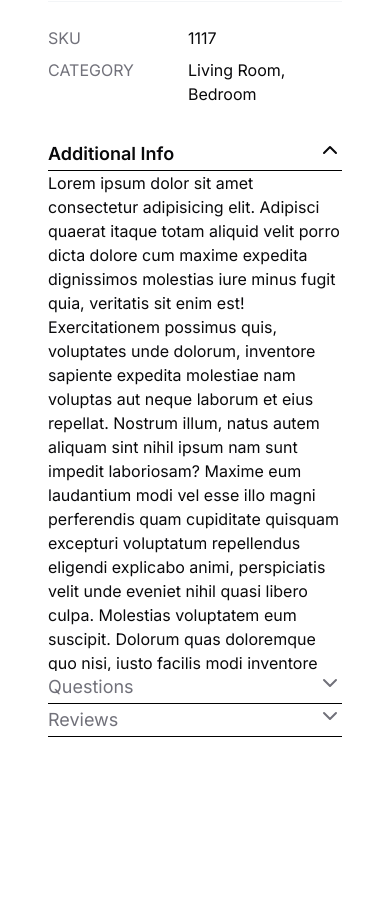
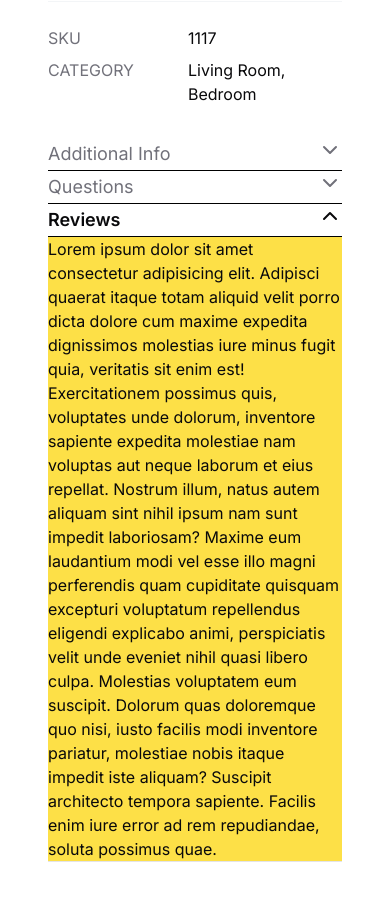
Before and after one commit to afridiwhatever/elegant-furnitures, a Next.js app: page /product/1 in a window 390 px wide. Shown: the part 1660-2561 px from the top of the page. Before the commit the page ends 2397 px from the top, so only its background shows below. Built offline with nearby package versions, Linux system fonts and the light colour scheme.

Commit message:
productinfo layout working

```diff
--- a/src/components/ProductAdditionalInfo.tsx
+++ b/src/components/ProductAdditionalInfo.tsx
@@ -1,29 +1,51 @@
 "use client";
-import { useState } from "react";
+import { useState, useEffect } from "react";
 import { ChevronDown } from "lucide-react";
 import { cn } from "@/lib/utils";
 
 const ProductAdditionalInfo = () => {
-  const [isInfoPanelOpen, setIsInfoPanelOpen] = useState(true);
+  const [isInfoPanelOpen, setIsInfoPanelOpen] = useState(false);
   const [isQuestionsPanelOpen, setIsQuestionsPanelOpen] = useState(false);
-  const [isReviewsPanelOpen, setIsReviewsPanelOpen] = useState(false);
+  const [isReviewsPanelOpen, setIsReviewsPanelOpen] = useState(true);
+  const [isOnMobile, setIsOnMobile] = useState(false);
+
+  useEffect(() => {
+    const mediaQuery = window.matchMedia("(max-width: 767px)");
+    setIsOnMobile(mediaQuery.matches);
+    const handleResize = () => {
+      setIsOnMobile(mediaQuery.matches);
+    };
+    window.addEventListener("resize", handleResize);
+    return () => {
+      window.removeEventListener("resize", handleResize);
+    };
+  }, []);
 
   return (
-    <div className="mt-6">
+    <div className="relative border-b  mb-20">
+      <div className="mt-6 flex flex-col md:flex-row md:gap-8">
         {/* Additional Info */}
         <div>
           {/* Header */}
           <div
-          className={`flex justify-between border-b border-black  ${
-            isInfoPanelOpen ? "font-semibold" : "text-muted-foreground"
+            className={`flex justify-between min-w-min ${
+              isOnMobile ? "border-b border-black" : ""
+            }  ${
+              isInfoPanelOpen
+                ? "font-semibold border-b border-black"
+                : "text-muted-foreground"
             }`}
             onClick={() => {
               setIsInfoPanelOpen(!isInfoPanelOpen);
+              if (!isOnMobile) {
+                setIsQuestionsPanelOpen(false);
+                setIsReviewsPanelOpen(false);
+              }
             }}
           >
             <h4 className="text-lg leading-8">Additional Info</h4>
             <ChevronDown
-            className={cn("transition-all duration-300", {
+              className={cn("transition-all duration-300 md:hidden", {
                 "rotate-180 ": isInfoPanelOpen,
               })}
             />
@@ -32,7 +54,7 @@ const ProductAdditionalInfo = () => {
           {/* content */}
           <div
             className={cn(
-            "w-full duration-300 delay-75 transition-max-h max-h-0 overflow-hidden",
+              "w-full duration-300 transition-max-h max-h-0 overflow-hidden md:absolute inset-x-0 top-10",
               {
                 "max-h-[500px]": isInfoPanelOpen,
               }
@@ -41,18 +63,18 @@ const ProductAdditionalInfo = () => {
             <div className="h-full w-full ">
               Lorem ipsum dolor sit amet consectetur adipisicing elit. Adipisci
               quaerat itaque totam aliquid velit porro dicta dolore cum maxime
-            expedita dignissimos molestias iure minus fugit quia, veritatis sit
-            enim est! Exercitationem possimus quis, voluptates unde dolorum,
-            inventore sapiente expedita molestiae nam voluptas aut neque laborum
-            et eius repellat. Nostrum illum, natus autem aliquam sint nihil
-            ipsum nam sunt impedit laboriosam? Maxime eum laudantium modi vel
-            esse illo magni perferendis quam cupiditate quisquam excepturi
-            voluptatum repellendus eligendi explicabo animi, perspiciatis velit
-            unde eveniet nihil quasi libero culpa. Molestias voluptatem eum
-            suscipit. Dolorum quas doloremque quo nisi, iusto facilis modi
-            inventore pariatur, molestiae nobis itaque impedit iste aliquam?
-            Suscipit architecto tempora sapiente. Facilis enim iure error ad rem
-            repudiandae, soluta possimus quae.
+              expedita dignissimos molestias iure minus fugit quia, veritatis
+              sit enim est! Exercitationem possimus quis, voluptates unde
+              dolorum, inventore sapiente expedita molestiae nam voluptas aut
+              neque laborum et eius repellat. Nostrum illum, natus autem aliquam
+              sint nihil ipsum nam sunt impedit laboriosam? Maxime eum
+              laudantium modi vel esse illo magni perferendis quam cupiditate
+              quisquam excepturi voluptatum repellendus eligendi explicabo
+              animi, perspiciatis velit unde eveniet nihil quasi libero culpa.
+              Molestias voluptatem eum suscipit. Dolorum quas doloremque quo
+              nisi, iusto facilis modi inventore pariatur, molestiae nobis
+              itaque impedit iste aliquam? Suscipit architecto tempora sapiente.
+              Facilis enim iure error ad rem repudiandae, soluta possimus quae.
             </div>
           </div>
         </div>
@@ -61,16 +83,24 @@ const ProductAdditionalInfo = () => {
         <div>
           {/* Header */}
           <div
-          className={`flex justify-between border-b border-black  ${
-            isQuestionsPanelOpen ? "font-semibold" : "text-muted-foreground"
+            className={`flex justify-between min-w-min ${
+              isOnMobile ? "border-b border-black" : ""
+            }  ${
+              isQuestionsPanelOpen
+                ? "font-semibold border-b border-black"
+                : "text-muted-foreground"
             }`}
             onClick={() => {
               setIsQuestionsPanelOpen(!isQuestionsPanelOpen);
+              if (!isOnMobile) {
+                setIsInfoPanelOpen(false);
+                setIsReviewsPanelOpen(false);
+              }
             }}
           >
             <h4 className="text-lg leading-8">Questions</h4>
             <ChevronDown
-            className={cn("transition-all duration-300", {
+              className={cn("transition-all duration-300 md:hidden", {
                 "rotate-180 ": isQuestionsPanelOpen,
               })}
             />
@@ -79,7 +109,7 @@ const ProductAdditionalInfo = () => {
           {/* content */}
           <div
             className={cn(
-            "w-full transition-all duration-500 ease-linear max-h-0 overflow-hidden",
+              "w-full duration-300 transition-max-h max-h-0 overflow-hidden md:absolute  inset-x-0 top-10",
               {
                 "max-h-[800px]": isQuestionsPanelOpen,
               }
@@ -88,18 +118,18 @@ const ProductAdditionalInfo = () => {
             <div className="h-full w-full bg-green-300">
               Lorem ipsum dolor sit amet consectetur adipisicing elit. Adipisci
               quaerat itaque totam aliquid velit porro dicta dolore cum maxime
-            expedita dignissimos molestias iure minus fugit quia, veritatis sit
-            enim est! Exercitationem possimus quis, voluptates unde dolorum,
-            inventore sapiente expedita molestiae nam voluptas aut neque laborum
-            et eius repellat. Nostrum illum, natus autem aliquam sint nihil
-            ipsum nam sunt impedit laboriosam? Maxime eum laudantium modi vel
-            esse illo magni perferendis quam cupiditate quisquam excepturi
-            voluptatum repellendus eligendi explicabo animi, perspiciatis velit
-            unde eveniet nihil quasi libero culpa. Molestias voluptatem eum
-            suscipit. Dolorum quas doloremque quo nisi, iusto facilis modi
-            inventore pariatur, molestiae nobis itaque impedit iste aliquam?
-            Suscipit architecto tempora sapiente. Facilis enim iure error ad rem
-            repudiandae, soluta possimus quae.
+              expedita dignissimos molestias iure minus fugit quia, veritatis
+              sit enim est! Exercitationem possimus quis, voluptates unde
+              dolorum, inventore sapiente expedita molestiae nam voluptas aut
+              neque laborum et eius repellat. Nostrum illum, natus autem aliquam
+              sint nihil ipsum nam sunt impedit laboriosam? Maxime eum
+              laudantium modi vel esse illo magni perferendis quam cupiditate
+              quisquam excepturi voluptatum repellendus eligendi explicabo
+              animi, perspiciatis velit unde eveniet nihil quasi libero culpa.
+              Molestias voluptatem eum suscipit. Dolorum quas doloremque quo
+              nisi, iusto facilis modi inventore pariatur, molestiae nobis
+              itaque impedit iste aliquam? Suscipit architecto tempora sapiente.
+              Facilis enim iure error ad rem repudiandae, soluta possimus quae.
             </div>
           </div>
         </div>
@@ -108,16 +138,24 @@ const ProductAdditionalInfo = () => {
         <div>
           {/* Header */}
           <div
-          className={`flex justify-between border-b border-black  ${
-            isReviewsPanelOpen ? "font-semibold" : "text-muted-foreground"
+            className={`flex justify-between min-w-min ${
+              isOnMobile ? "border-b border-black" : ""
+            }  ${
+              isReviewsPanelOpen
+                ? "font-semibold border-b border-black"
+                : "text-muted-foreground"
             }`}
             onClick={() => {
               setIsReviewsPanelOpen(!isReviewsPanelOpen);
+              if (!isOnMobile) {
+                setIsQuestionsPanelOpen(false);
+                setIsInfoPanelOpen(false);
+              }
             }}
           >
             <h4 className="text-lg leading-8">Reviews</h4>
             <ChevronDown
-            className={cn("transition-all duration-300", {
+              className={cn("transition-all duration-300 md:hidden", {
                 "rotate-180 ": isReviewsPanelOpen,
               })}
             />
@@ -126,27 +164,28 @@ const ProductAdditionalInfo = () => {
           {/* content */}
           <div
             className={cn(
-            "w-full transition-all duration-500 ease-linear max-h-0 overflow-hidden",
+              "w-full duration-300 transition-max-h max-h-0 overflow-hidden md:absolute inset-x-0 top-10",
               {
                 "max-h-[800px]": isReviewsPanelOpen,
               }
             )}
           >
-          <div className="h-full w-full bg-green-300">
+            <div className="h-full w-full bg-yellow-300">
               Lorem ipsum dolor sit amet consectetur adipisicing elit. Adipisci
               quaerat itaque totam aliquid velit porro dicta dolore cum maxime
-            expedita dignissimos molestias iure minus fugit quia, veritatis sit
-            enim est! Exercitationem possimus quis, voluptates unde dolorum,
-            inventore sapiente expedita molestiae nam voluptas aut neque laborum
-            et eius repellat. Nostrum illum, natus autem aliquam sint nihil
-            ipsum nam sunt impedit laboriosam? Maxime eum laudantium modi vel
-            esse illo magni perferendis quam cupiditate quisquam excepturi
-            voluptatum repellendus eligendi explicabo animi, perspiciatis velit
-            unde eveniet nihil quasi libero culpa. Molestias voluptatem eum
-            suscipit. Dolorum quas doloremque quo nisi, iusto facilis modi
-            inventore pariatur, molestiae nobis itaque impedit iste aliquam?
-            Suscipit architecto tempora sapiente. Facilis enim iure error ad rem
-            repudiandae, soluta possimus quae.
+              expedita dignissimos molestias iure minus fugit quia, veritatis
+              sit enim est! Exercitationem possimus quis, voluptates unde
+              dolorum, inventore sapiente expedita molestiae nam voluptas aut
+              neque laborum et eius repellat. Nostrum illum, natus autem aliquam
+              sint nihil ipsum nam sunt impedit laboriosam? Maxime eum
+              laudantium modi vel esse illo magni perferendis quam cupiditate
+              quisquam excepturi voluptatum repellendus eligendi explicabo
+              animi, perspiciatis velit unde eveniet nihil quasi libero culpa.
+              Molestias voluptatem eum suscipit. Dolorum quas doloremque quo
+              nisi, iusto facilis modi inventore pariatur, molestiae nobis
+              itaque impedit iste aliquam? Suscipit architecto tempora sapiente.
+              Facilis enim iure error ad rem repudiandae, soluta possimus quae.
+            </div>
           </div>
         </div>
       </div>
```
Lines whose indentation alone changed are shown as unchanged.
